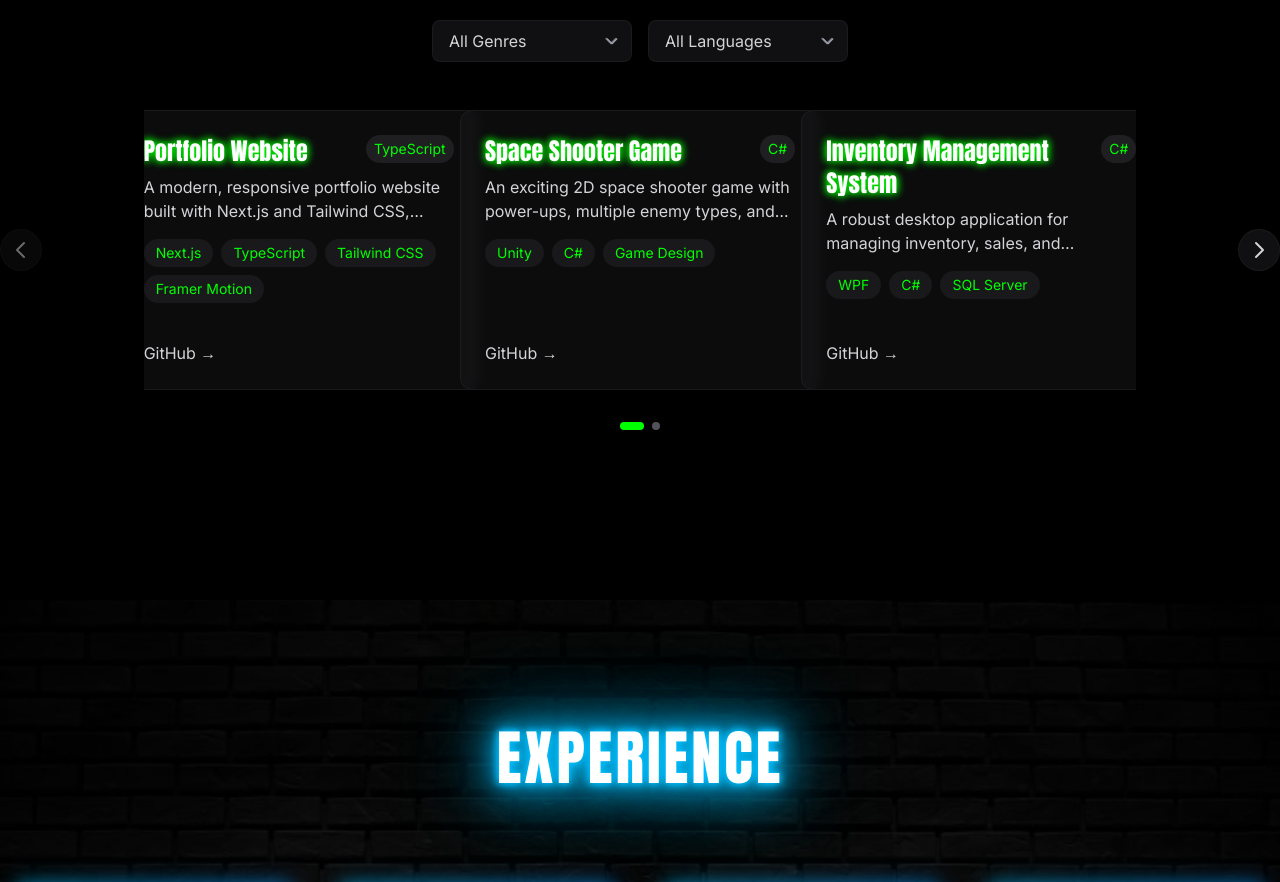
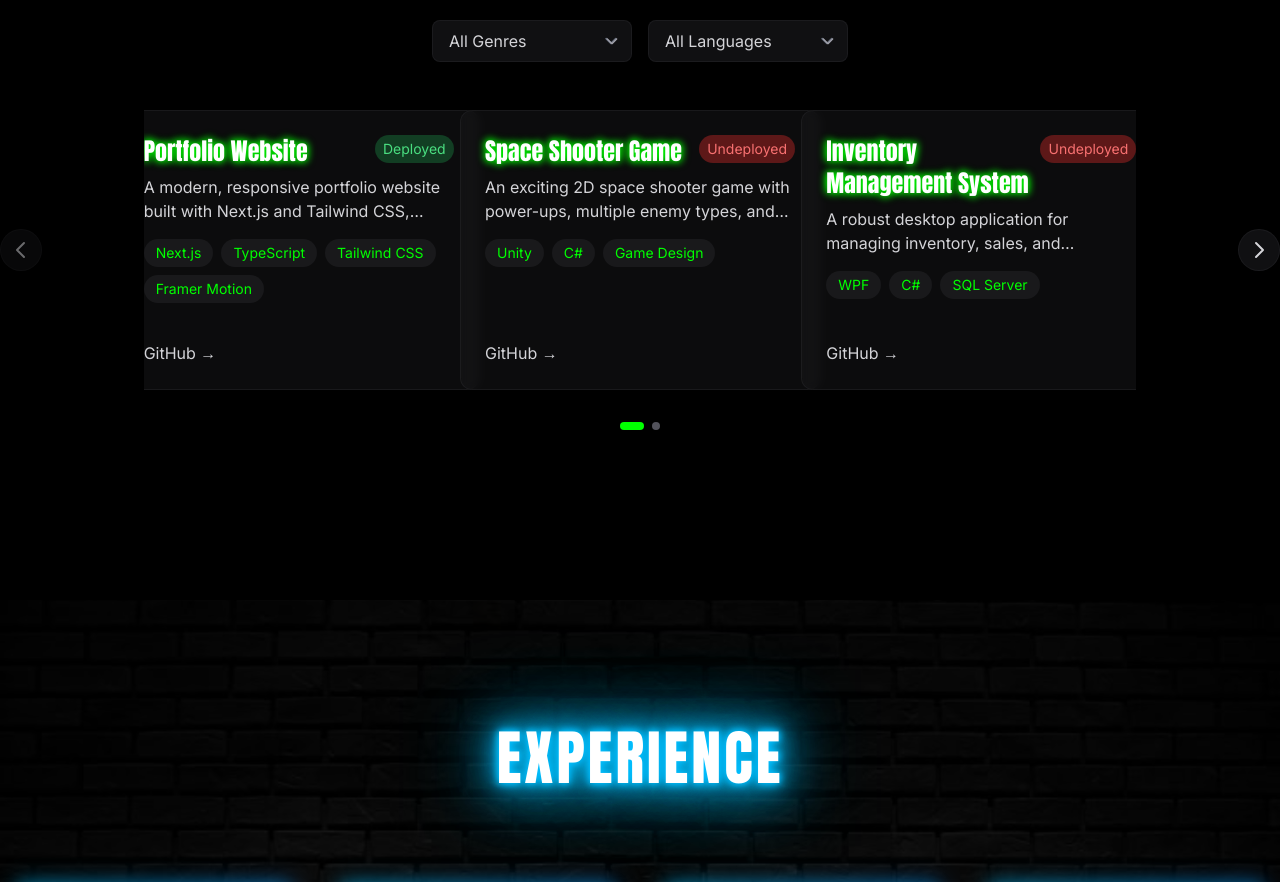
Before and after one commit to MannLester/PortfolioWebsite, a Next.js app: page / in a window 1280 px wide. Shown: the part 2600-3482 px from the top of the page. Built offline with nearby package versions, Linux system fonts and the light colour scheme.

Commit message:
Changes in ProjectsPage

```diff
--- a/src/components/sections/ProjectPage.tsx
+++ b/src/components/sections/ProjectPage.tsx
@@ -15,6 +15,7 @@ interface Project {
     technologies: string[];
     genre: string;
     language: string;
+    deployed: boolean;
     githubUrl?: string;
     liveUrl?: string;
 }
@@ -26,6 +27,7 @@ const projects: Project[] = [
         technologies: ["Next.js", "TypeScript", "Tailwind CSS", "Framer Motion"],
         genre: "Web Development",
         language: "TypeScript",
+        deployed: true,
         githubUrl: "https://github.com/yourusername/portfolio",
     },
     {
@@ -34,6 +36,7 @@ const projects: Project[] = [
         technologies: ["Unity", "C#", "Game Design"],
         genre: "Game Development",
         language: "C#",
+        deployed: false,
         githubUrl: "https://github.com/yourusername/space-shooter",
     },
     {
@@ -42,6 +45,7 @@ const projects: Project[] = [
         technologies: ["WPF", "C#", "SQL Server"],
         genre: "Desktop App",
         language: "C#",
+        deployed: false,
         githubUrl: "https://github.com/yourusername/inventory-system",
     },
     {
@@ -50,6 +54,7 @@ const projects: Project[] = [
         technologies: ["React", "Node.js", "MongoDB"],
         genre: "Web Development",
         language: "JavaScript",
+        deployed: false,
         githubUrl: "https://github.com/yourusername/project4",
     },
     {
@@ -58,6 +63,7 @@ const projects: Project[] = [
         technologies: ["Python", "Django", "PostgreSQL"],
         genre: "Web Development",
         language: "Python",
+        deployed: false,
         githubUrl: "https://github.com/yourusername/project5",
     },
     // Add more projects as needed
@@ -133,9 +139,11 @@ const ProjectCard: React.FC<{ project: Project }> = ({ project }) => {
                 <h3 className={`${anton.className} text-2xl text-white [text-shadow:0_0_7px_#00FF00,0_0_10px_#00FF00]`}>
                     {project.title}
                 </h3>
-                <span className="text-sm px-2 py-1 rounded-full bg-zinc-800/70 text-[#00FF00]">
-                    {project.language}
-                </span>
+                <div className="flex items-center">
+                    <span className={`text-sm px-2 py-1 rounded-full ${project.deployed ? 'bg-green-900/70 text-green-400' : 'bg-red-900/70 text-red-400'}`}>
+                        {project.deployed ? 'Deployed' : 'Undeployed'}
+                    </span>
+                </div>
             </div>
             <p className="text-zinc-300 mb-4 line-clamp-2">{project.description}</p>
             <div className="flex flex-wrap gap-2 mb-4">
```
